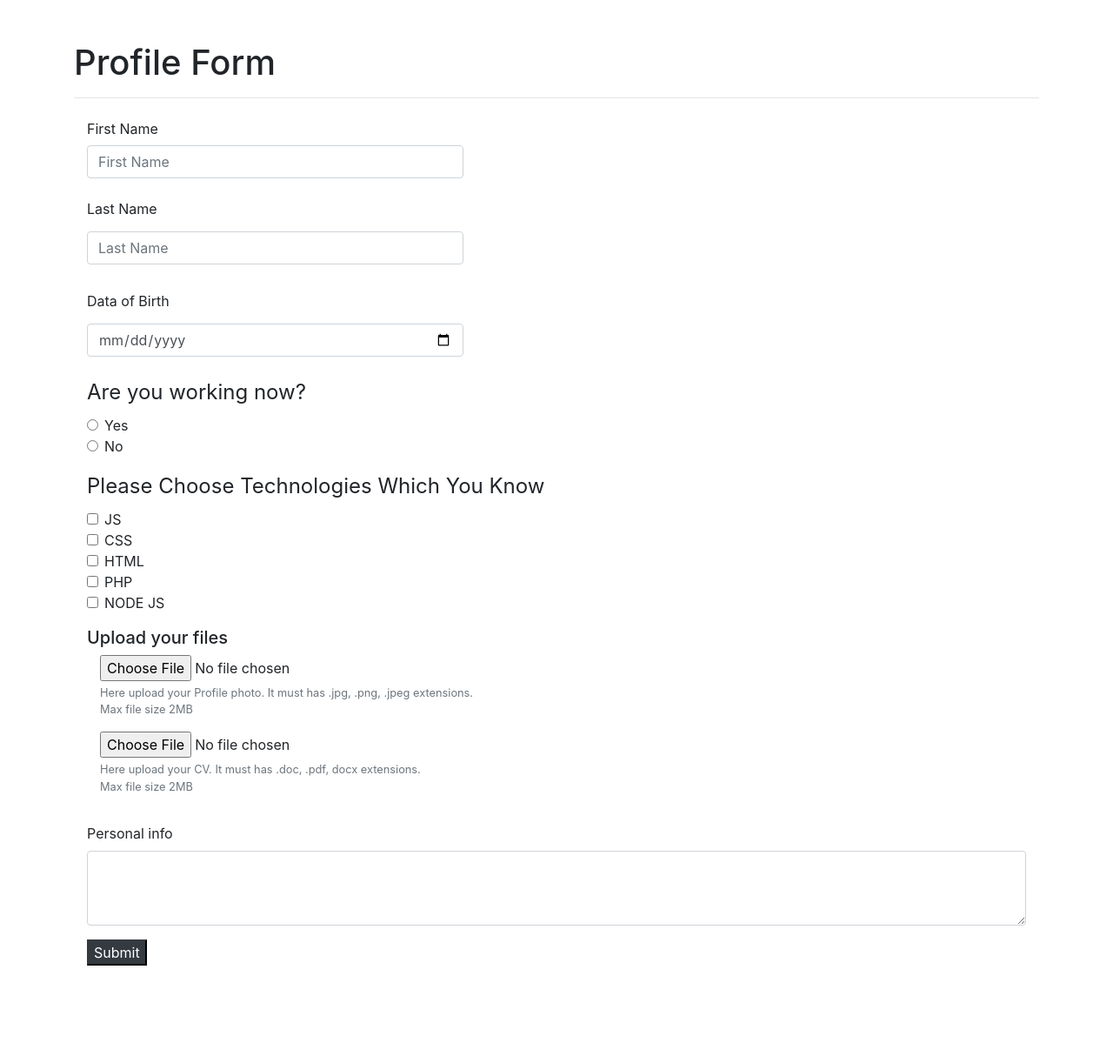
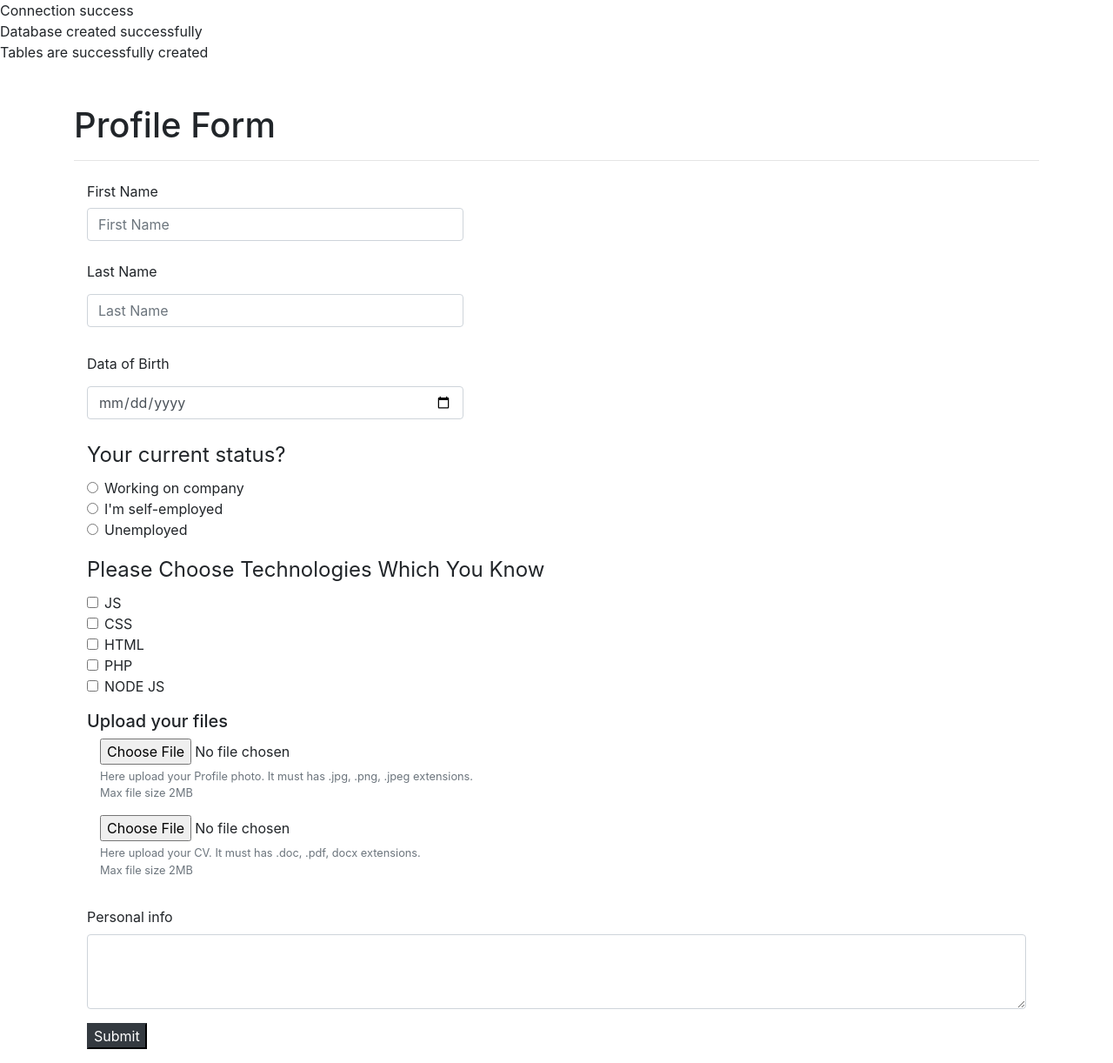
Before and after one commit to AgentPrus/user-profile-form, a PHP site: page / in a window 1280 px wide. Shown: the whole page at 87% size. Before the commit the page ends 1110 px from the top, so only its background shows below. Run offline with PHP 8.4, Linux system fonts and the light colour scheme.

Commit message:
setup db and create user on submit form

```diff
--- /dev/null
+++ b/db/db.setup.php
@@ -0,0 +1,44 @@
+<?php
+include_once('db.connection.php');
+
+// Create database
+$createDb = "create database if not exists users_profiles";
+
+if ($conn->query($createDb) === true) {
+    echo "Database created successfully" . "<br>";
+} else {
+    echo "Error creating database: " . $conn->error;
+}
+// Create tables
+$createUsersTable = "create table if not exists users_profiles.users
+(
+user_id int primary key auto_increment not null,
+first_name varchar(60) not null,
+last_name varchar(60) not null,
+date_of_birth datetime not null,
+user_status varchar(30) not null,
+profile_img varchar(100),
+profile_info varchar(500) not null
+);";
+
+$createSkillsTable = "create table if not exists users_profiles.skills
+(
+skill_id int primary key auto_increment,
+skill_name varchar(30) not null
+);";
+
+$createUserSkillsTable = "create table if not exists users_profiles.userskills
+(
+id int primary key auto_increment not null,
+skill_id int not null,
+user_id int not null,
+foreign key (skill_id) references users_profiles.skills(skill_id) on delete cascade,
+foreign key (user_id) references users_profiles.users(user_id) on delete cascade
+);";
+
+
+if ($conn->query($createUsersTable) === true && $conn->query($createSkillsTable) === true && $conn->query($createUserSkillsTable) === true) {
+    echo "Tables are successfully created" . "<br>";
+} else {
+    echo "Error creating table: " . $conn->connect_error;
+}
--- a/index.php
+++ b/index.php
@@ -1,5 +1,7 @@
 <?php
 include('uploads.php');
+include_once('db/db.connection.php');
+include_once('db/db.setup.php');
 
 // Check for submit form
 if (filter_has_var(INPUT_POST, 'submit')) {
@@ -59,7 +61,7 @@ if (filter_has_var(INPUT_POST, 'submit')) {
                 </button>
             </div>
         <?php endif; ?>
-        <form action="<?php htmlspecialchars($_SERVER['PHP_SELF']) ?>" method="post" enctype="multipart/form-data">
+        <form action="db/db.insert.php" method="post" enctype="multipart/form-data">
             <div class="form-group">
                 <label class="col-sm-2 col-form-label">First Name</label>
                 <div class="col-sm-5">
@@ -83,14 +85,18 @@ if (filter_has_var(INPUT_POST, 'submit')) {
             </div>
 
             <fieldset class="form-group col">
-                <legend>Are you working now?</legend>
+                <legend>Your current status?</legend>
                 <div class="form-check">
-                    <input type="radio" class="form-check-input" name="options" value="No">
-                    <label class="form-check-label">Yes</label>
+                    <input type="radio" class="form-check-input" name="options" value="Working on company">
+                    <label class="form-check-label">Working on company</label>
                 </div>
                 <div class="form-check">
-                    <input type="radio" class="form-check-input" name="options" value="No">
-                    <label class="form-check-label">No</label>
+                    <input type="radio" class="form-check-input" name="options" value="I'm self-employed">
+                    <label class="form-check-label">I'm self-employed</label>
+                </div>
+                <div class="form-check">
+                    <input type="radio" class="form-check-input" name="options" value="Unemployed">
+                    <label class="form-check-label">Unemployed</label>
                 </div>
             </fieldset>
             <fieldset class="form-group col">
```
Also changed, not shown: config/db.php (deleted, +0 -8 lines), db/db.insert.php (added, +20 -0 lines).
